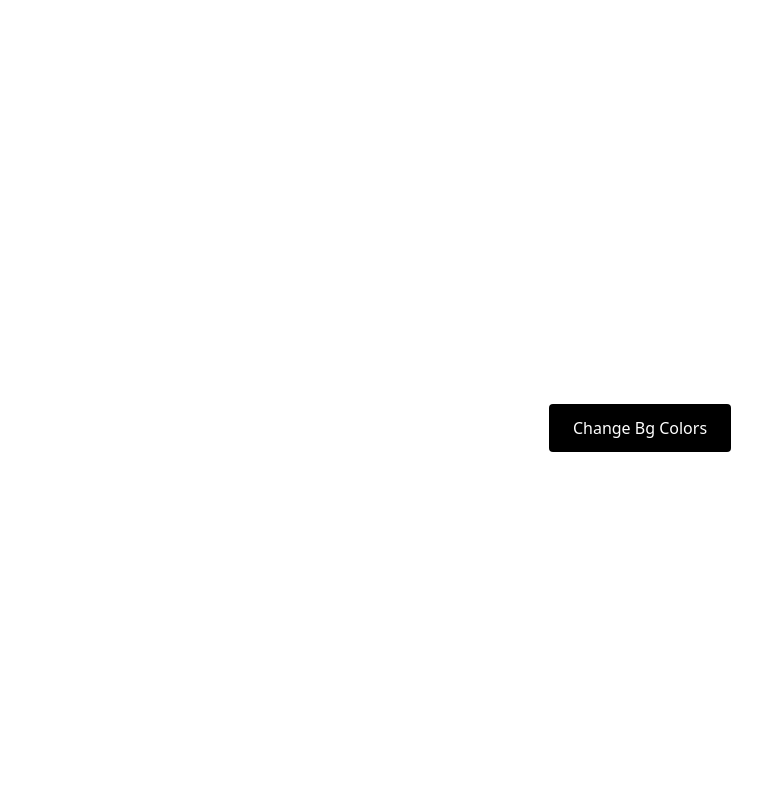
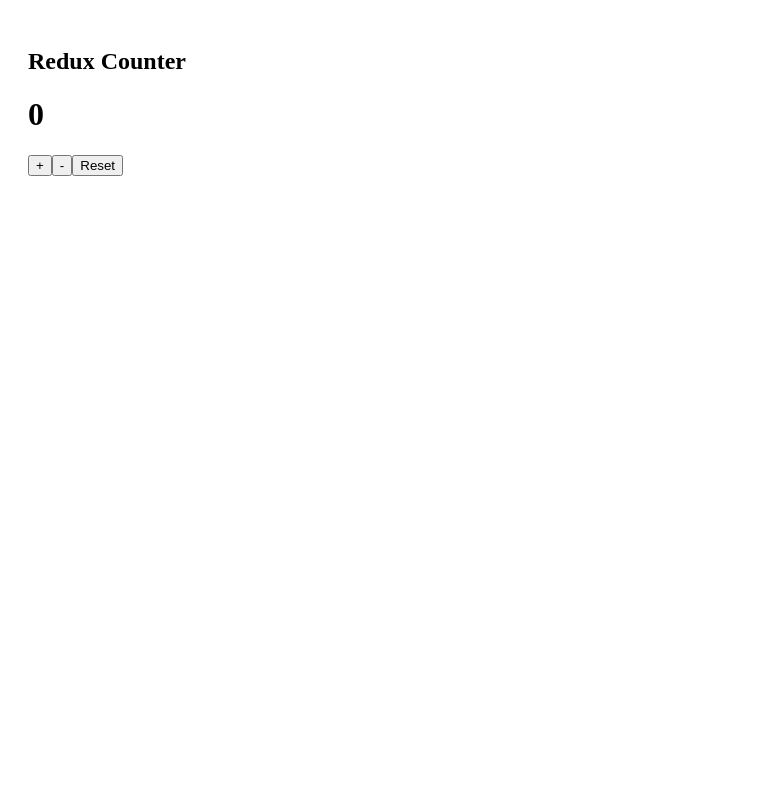
Before and after one commit to abyssiniatech/Redux-App, a React (Vite) app: page / in a window 1280 px wide. Shown: the top 799 px of the page, without its empty margins (0-766 px from the left). Built offline with nearby package versions, Linux system fonts and the light colour scheme.

Commit message:
day 44 and deep in dive redux

```diff
--- a/src/App.tsx
+++ b/src/App.tsx
@@ -1,13 +1,21 @@
-import RandomBgColor from "./components/Project/Daynamicbgcolor"
-import Show from "./components/Project/Show"
+import { useDispatch, useSelector } from "react-redux";
+import { type RootState } from "./app/store";
+import { increment, decrement, reset } from "./features/counter/counterSlice";
 
-const App = () => {
+function App() {
+  const count = useSelector((state: RootState) => state.counter.value);
+  const dispatch = useDispatch();
+
   return (
-    <div>
-      <RandomBgColor />
-      <Show />
+    <div style={{ padding: "20px" }}>
+      <h2>Redux Counter</h2>
+      <h1>{count}</h1>
+
+      <button onClick={() => dispatch(increment())}>+</button>
+      <button onClick={() => dispatch(decrement())}>-</button>
+      <button onClick={() => dispatch(reset())}>Reset</button>
     </div>
-  )
+  );
 }
 
-export default App
+export default App;
--- a/src/app/store.ts
+++ b/src/app/store.ts
@@ -1,14 +1,12 @@
-
 import { configureStore } from "@reduxjs/toolkit";
-import counterReducer from "./counterSlice";
+import counterReducer from "../features/counter/counterSlice";
 
 export const store = configureStore({
   reducer: {
     counter: counterReducer,
-
   },
 });
 
-
+// Types (very important for TypeScript)
 export type RootState = ReturnType<typeof store.getState>;
 export type AppDispatch = typeof store.dispatch;
--- /dev/null
+++ b/src/features/counter/counterSlice.ts
@@ -0,0 +1,24 @@
+import { createSlice } from "@reduxjs/toolkit";
+
+const initialState = {
+  value: 0,
+};
+
+const counterSlice = createSlice({
+  name: "counter",
+  initialState,
+  reducers: {
+    increment: (state) => {
+      state.value += 1;
+    },
+    decrement: (state) => {
+      state.value -= 1;
+    },
+    reset: (state) => {
+      state.value = 0;
+    },
+  },
+});
+
+export const { increment, decrement, reset } = counterSlice.actions;
+export default counterSlice.reducer;
```
Also changed, not shown: src/main.tsx (+24 -5 lines).
